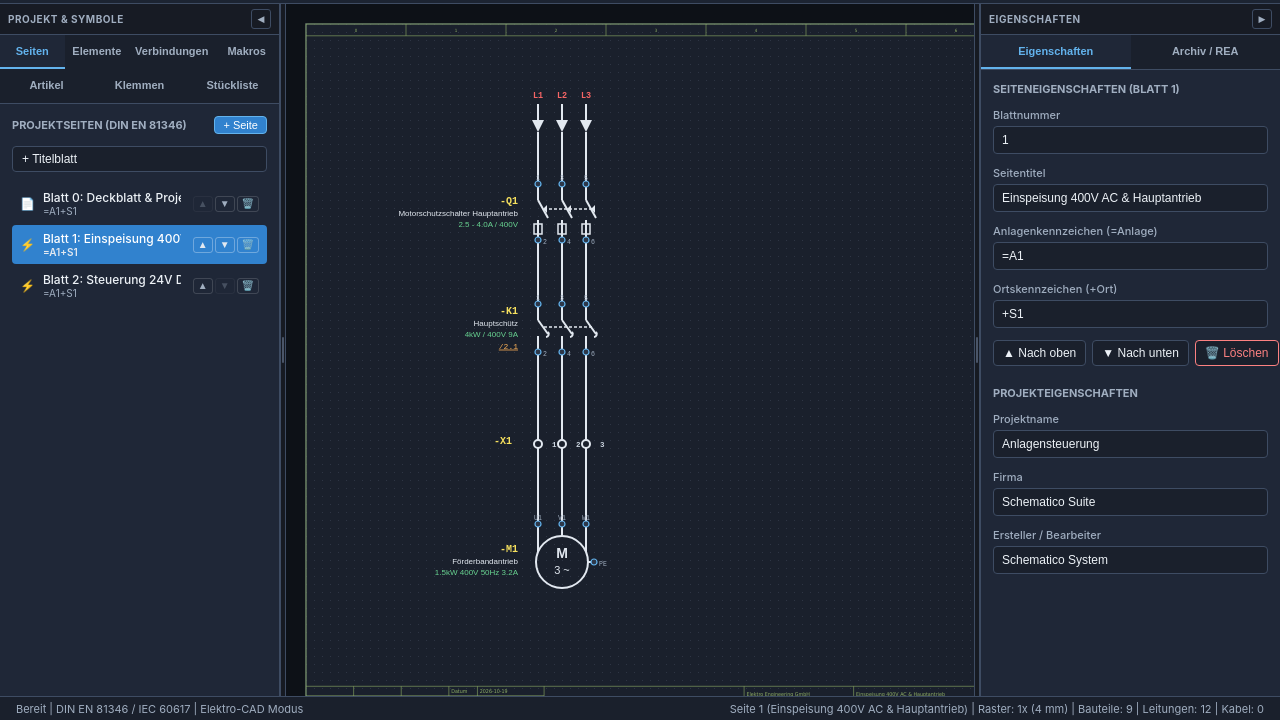
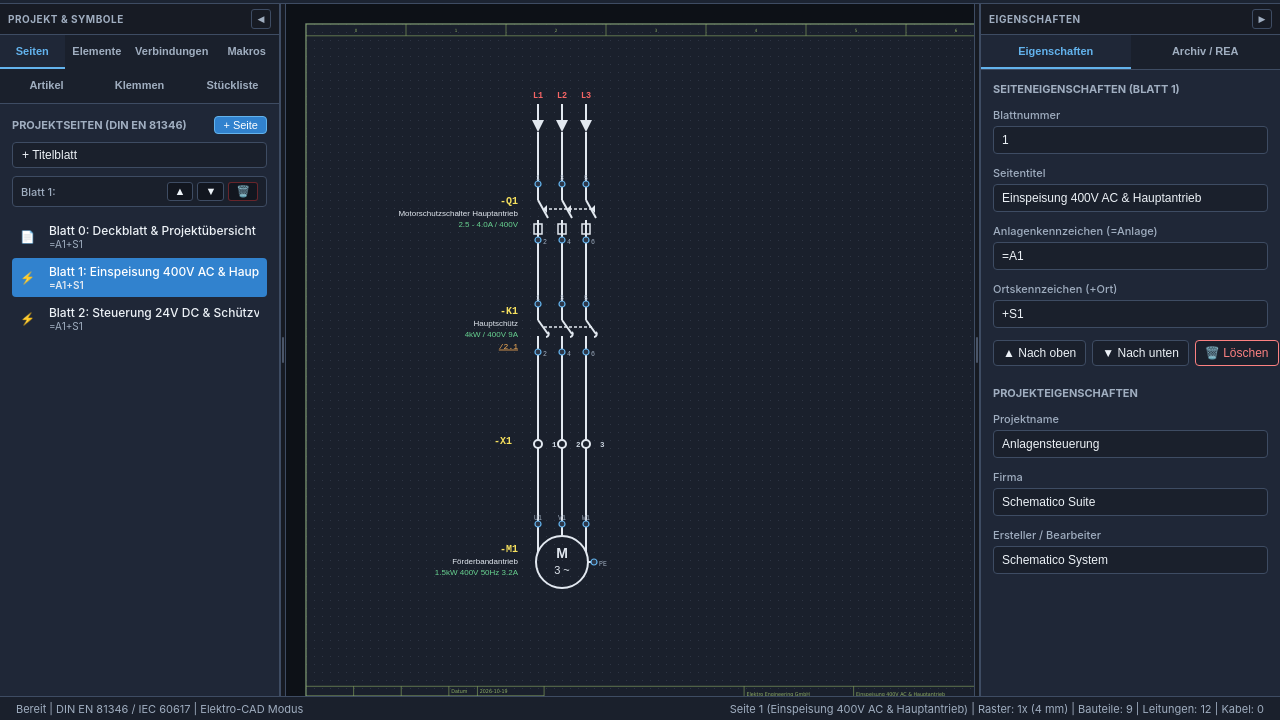
Before and after one commit to vitals5/schematico, a website built with Vite: page index.html in a window 1280 px wide. Shown: the part 80-800 px from the top of the page. Built offline with nearby package versions, Linux system fonts and the light colour scheme.

Commit message:
Centralize page up/down and delete actions in page tree toolbar and bump version to 1.2.12

```diff
--- a/package.json
+++ b/package.json
@@ -1,6 +1,6 @@
 {
   "name": "schematico",
-  "version": "1.2.11",
+  "version": "1.2.12",
   "type": "module",
   "main": "electron/main.cjs",
   "description": "Schematico – editierbare Stromlaufpläne für Windows und Web",
--- a/src/style.css
+++ b/src/style.css
@@ -300,23 +300,20 @@ body.resizing {
   border-top: 2px solid var(--accent-bright);
 }
 
-.page-item-actions button {
-  background: transparent;
-  border: 1px solid rgba(255, 255, 255, 0.15);
+.page-tree-toolbar button {
+  background: var(--bg-primary);
+  border: 1px solid var(--border-color);
   border-radius: 3px;
-  color: var(--text-muted);
-  line-height: 1;
+  color: var(--text-color);
 }
 
-.tree-node:hover .page-item-actions button,
-.tree-node.active .page-item-actions button {
-  border-color: rgba(255, 255, 255, 0.3);
-  color: #e2e8f0;
+.page-tree-toolbar button:hover:not(:disabled) {
+  border-color: var(--accent-bright);
 }
 
-.page-item-actions button:hover:not(:disabled) {
-  background: var(--bg-primary);
-  border-color: var(--accent-bright);
+.page-tree-toolbar button:disabled {
+  opacity: 0.35;
+  cursor: not-allowed;
 }
 
 /* Symbol Palette Grid */
--- a/src/ui/App.ts
+++ b/src/ui/App.ts
@@ -1147,12 +1147,30 @@ export class App {
   }
 
   private renderPagesTab(container: HTMLElement): void {
+    const activePage = this.project.pages.find(p => p.id === this.project.activePageId) || this.project.pages[0];
+    const activeIdx = this.project.pages.findIndex(p => p.id === this.project.activePageId);
+    const canMoveUp = activeIdx > 0;
+    const canMoveDown = activeIdx >= 0 && activeIdx < this.project.pages.length - 1;
+    const canDelete = this.project.pages.length > 1;
+
     let html = `
-      <div style="display: flex; justify-content: space-between; align-items: center; margin-bottom: 12px;">
+      <div style="display: flex; justify-content: space-between; align-items: center; margin-bottom: 8px;">
         <span style="font-size: 11px; font-weight: bold; color: var(--text-muted); text-transform: uppercase;">Projektseiten (DIN EN 81346)</span>
         <button class="btn btn-primary" id="btnAddPage" style="padding: 2px 8px; font-size: 11px;">+ Seite</button>
       </div>
-      <button class="btn" id="btnAddCoverPage" style="width:100%;margin-bottom:12px">+ Titelblatt</button>
+      <button class="btn" id="btnAddCoverPage" style="width: 100%; margin-bottom: 8px;">+ Titelblatt</button>
+
+      <div class="page-tree-toolbar" style="display: flex; gap: 6px; align-items: center; justify-content: space-between; margin-bottom: 10px; padding: 5px 8px; background: var(--bg-secondary); border: 1px solid var(--border-color); border-radius: 4px;">
+        <span style="font-size: 11px; color: var(--text-muted); font-weight: 500; overflow: hidden; text-overflow: ellipsis; white-space: nowrap;" title="${activePage ? `Blatt ${escapeSvg(activePage.pageNumber)}: ${escapeSvg(activePage.title)}` : 'Aktive Seite'}">
+          ${activePage ? `Blatt ${escapeSvg(activePage.pageNumber)}` : 'Seite'}:
+        </span>
+        <div style="display: flex; gap: 4px; align-items: center; flex-shrink: 0;">
+          <button type="button" class="btn" id="btnTreeMovePageUp" title="Aktive Seite nach oben verschieben" ${canMoveUp ? '' : 'disabled'} style="padding: 2px 7px; font-size: 11px; line-height: 1.2;">▲</button>
+          <button type="button" class="btn" id="btnTreeMovePageDown" title="Aktive Seite nach unten verschieben" ${canMoveDown ? '' : 'disabled'} style="padding: 2px 7px; font-size: 11px; line-height: 1.2;">▼</button>
+          <button type="button" class="btn" id="btnTreeDeletePage" title="Aktive Seite löschen" ${canDelete ? '' : 'disabled'} style="padding: 2px 7px; font-size: 11px; line-height: 1.2; color: var(--danger); border-color: rgba(229,62,62,0.4);">🗑️</button>
+        </div>
+      </div>
+
       <div class="page-tree">
     `;
 
@@ -1163,15 +1181,10 @@ export class App {
       html += `
         <div class="tree-node page-tree-item ${isActive ? 'active' : ''}" data-page-id="${page.id}" data-page-index="${idx}" draggable="true" style="user-select: none;">
           <span style="cursor: grab;" title="Ziehen zum Neuanordnen">${icon}</span>
-          <div style="flex: 1; overflow: hidden; text-overflow: ellipsis; white-space: nowrap; margin-right: 4px;">
+          <div style="flex: 1; overflow: hidden; text-overflow: ellipsis; white-space: nowrap; margin-left: 6px;">
             <div style="font-weight: 500;">Blatt ${escapeSvg(page.pageNumber)}: ${escapeSvg(page.title)}</div>
             <div style="font-size: 10px; color: ${isActive ? '#e2e8f0' : 'var(--text-muted)'};">${escapeSvg(page.higherLevel)}${escapeSvg(page.location)}</div>
           </div>
-          <div class="page-item-actions" style="display: flex; gap: 2px; align-items: center;">
-            <button type="button" class="btn btn-page-action btn-move-page-up" data-page-id="${page.id}" title="Nach oben verschieben" ${idx === 0 ? 'disabled style="opacity:0.3;cursor:not-allowed;padding:2px 4px;font-size:10px"' : 'style="padding:2px 4px;font-size:10px"'}>▲</button>
-            <button type="button" class="btn btn-page-action btn-move-page-down" data-page-id="${page.id}" title="Nach unten verschieben" ${idx === this.project.pages.length - 1 ? 'disabled style="opacity:0.3;cursor:not-allowed;padding:2px 4px;font-size:10px"' : 'style="padding:2px 4px;font-size:10px"'}>▼</button>
-            <button type="button" class="btn btn-page-action btn-delete-page" data-page-id="${page.id}" title="Seite löschen" ${this.project.pages.length <= 1 ? 'disabled style="opacity:0.3;cursor:not-allowed;padding:2px 4px;font-size:10px;color:var(--danger)"' : 'style="padding:2px 4px;font-size:10px;color:var(--danger)"'}>🗑️</button>
-          </div>
         </div>
       `;
     }
@@ -1181,9 +1194,8 @@ export class App {
 
     // Events
     container.querySelectorAll('.tree-node').forEach(node => {
-      node.addEventListener('click', (e) => {
-        if ((e.target as Element)?.closest?.('.page-item-actions')) return;
-        const id = (e.currentTarget as HTMLElement).dataset.pageId!;
+      node.addEventListener('click', () => {
+        const id = (node as HTMLElement).dataset.pageId!;
         this.canvas.setPage(id);
         if (window.innerWidth <= 960) {
           this.setLeftPanelCollapsed(true);
@@ -1192,28 +1204,17 @@ export class App {
       });
     });
 
-    container.querySelectorAll('.btn-move-page-up').forEach(btn => {
-      btn.addEventListener('click', (e) => {
-        e.stopPropagation();
-        const id = (e.currentTarget as HTMLElement).dataset.pageId!;
-        this.movePage(id, 'up');
-      });
-    });
-
-    container.querySelectorAll('.btn-move-page-down').forEach(btn => {
-      btn.addEventListener('click', (e) => {
-        e.stopPropagation();
-        const id = (e.currentTarget as HTMLElement).dataset.pageId!;
-        this.movePage(id, 'down');
-      });
-    });
-
-    container.querySelectorAll('.btn-delete-page').forEach(btn => {
-      btn.addEventListener('click', (e) => {
-        e.stopPropagation();
-        const id = (e.currentTarget as HTMLElement).dataset.pageId!;
-        this.deletePage(id);
-      });
+    const activePageId = this.project.activePageId;
+    document.getElementById('btnTreeMovePageUp')?.addEventListener('click', () => {
+      if (activePageId) this.movePage(activePageId, 'up');
+    });
+
+    document.getElementById('btnTreeMovePageDown')?.addEventListener('click', () => {
+      if (activePageId) this.movePage(activePageId, 'down');
+    });
+
+    document.getElementById('btnTreeDeletePage')?.addEventListener('click', () => {
+      if (activePageId) this.deletePage(activePageId);
     });
 
     // Drag & Drop
```
Also changed, not shown: 1 other file.
